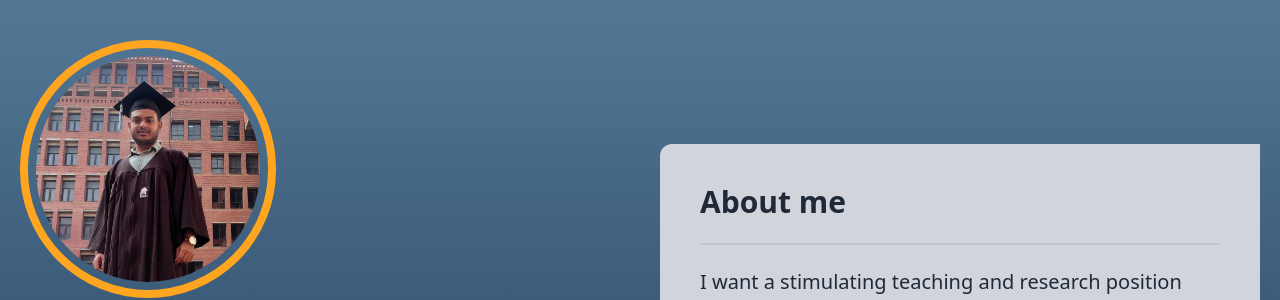
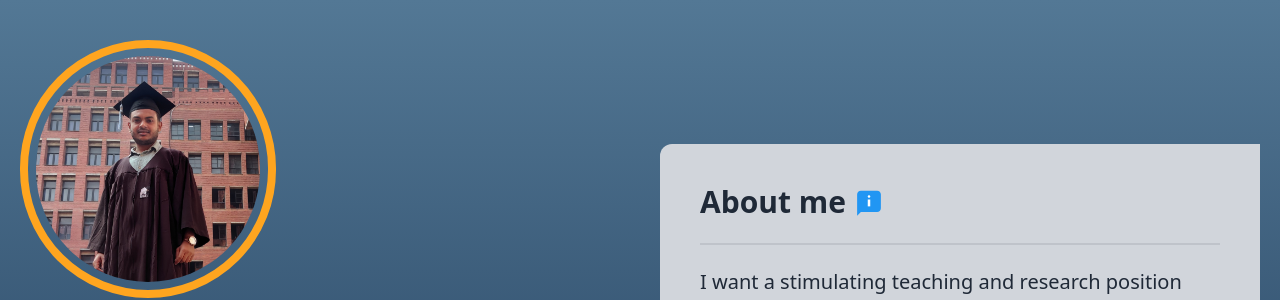
Before and after one commit to Mehebul02/Rafiuzzaman-Rafi, a React (Vite) app: page / in a window 1280 px wide. Shown: the top 300 px of the page. Built offline with nearby package versions, Linux system fonts and the light colour scheme.

Commit message:
icon added

```diff
--- a/src/components/right-section/RightSection.jsx
+++ b/src/components/right-section/RightSection.jsx
@@ -1,8 +1,9 @@
+import { FcAbout } from "react-icons/fc";
 
 const RightSection = () => {
     return (
-        <div className="bg-gray-300 w-full p-10 rounded-tl-xl rounded-br-xl">
-            <h1 className="text-3xl font-montserrat font-semibold">About me</h1>
+        <div className="bg-gray-300 w-full p-10 rounded-tl-xl rounded-br-xl ">
+            <h1 className="text-3xl font-montserrat font-semibold flex items-center gap-2">About me <FcAbout/> </h1>
             <div className="divider"></div>
             <p className="text-xl font-montserrat ">I want a stimulating teaching and research position where I can use my technical skills, creativity, and learning
             experiences to grow professionally and contribute to the organization`s success. </p>
```
